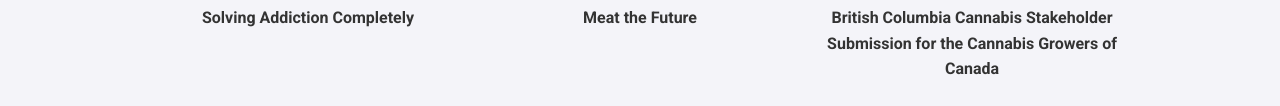
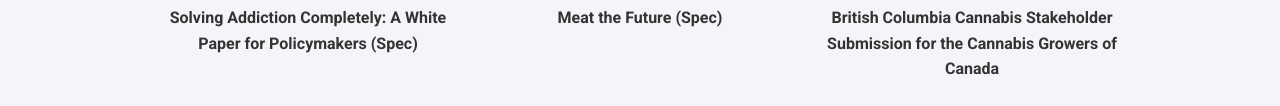
Before and after one commit to ZappaDappa/resume-portfolio, a plain HTML site: page portfolio.html in a window 1280 px wide. Shown: the part 476-582 px from the top of the page. Drawn offline with Linux system fonts and the light colour scheme.

Commit message:
changed wording on pdf titles

```diff
--- a/portfolio.html
+++ b/portfolio.html
@@ -115,13 +115,13 @@
                 <a href="https://raw.githubusercontent.com/ZappaDappa/website-assets/main/Caleb%20McMillan%20White%20Paper-1.pdf" target="_blank">
                     <img src="https://raw.githubusercontent.com/ZappaDappa/website-assets/main/SolvingAddictionCompletely.png" alt="Solving Addiction Completely">
                 </a>
-                <a href="https://raw.githubusercontent.com/ZappaDappa/website-assets/main/Caleb%20McMillan%20White%20Paper-1.pdf" target="_blank">Solving Addiction Completely</a>
+                <a href="https://raw.githubusercontent.com/ZappaDappa/website-assets/main/Caleb%20McMillan%20White%20Paper-1.pdf" target="_blank">Solving Addiction Completely: A White Paper for Policymakers (Spec)</a>
             </div>
             <div class="image-item">
                 <a href="https://raw.githubusercontent.com/ZappaDappa/website-assets/main/Meat%20the%20Future.pdf" target="_blank">
                     <img src="https://raw.githubusercontent.com/ZappaDappa/website-assets/main/MeattheFuture.png" alt="Meat the Future">
                 </a>
-                <a href="https://raw.githubusercontent.com/ZappaDappa/website-assets/main/Meat%20the%20Future.pdf" target="_blank">Meat the Future</a>
+                <a href="https://raw.githubusercontent.com/ZappaDappa/website-assets/main/Meat%20the%20Future.pdf" target="_blank">Meat the Future (Spec)</a>
             </div>
             <div class="image-item">
                 <a href="https://raw.githubusercontent.com/ZappaDappa/website-assets/main/CGC%20White%20Paper%20BC%20Gov%20Submission.pdf" target="_blank">
```
